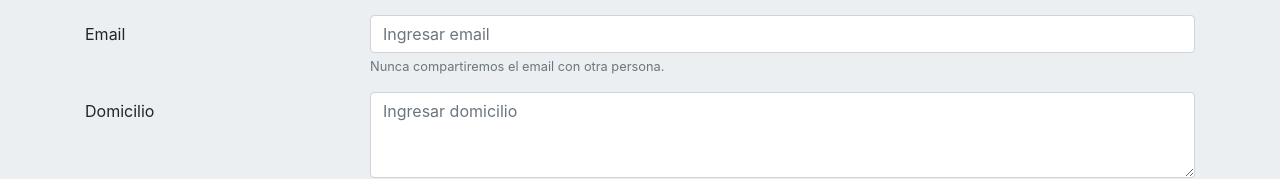
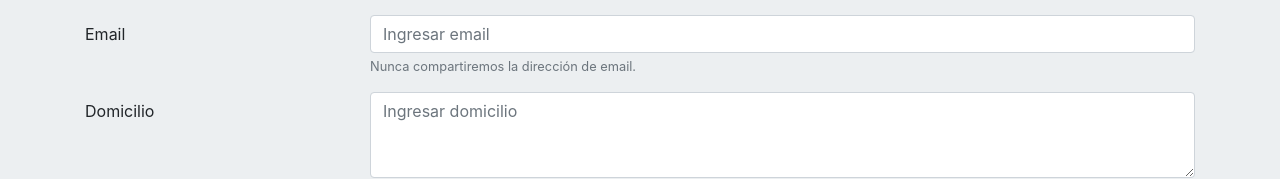
Before and after one commit to omelendrez/donarya, a React (Create React App) app: page /registrarse in a window 1280 px wide. Shown: the part 372-551 px from the top of the page. Built offline with nearby package versions, Linux system fonts and the light colour scheme.

Commit message:
Fix email privacy message

```diff
--- a/src/components/Register.jsx
+++ b/src/components/Register.jsx
@@ -110,7 +110,7 @@ const Register = () => {
               onChange={e => handleChange(e)}
               value={email}
               required />
-            <small id="emailHelp" className="form-text text-muted">Nunca compartiremos el email con otra persona.</small>
+            <small id="emailHelp" className="form-text text-muted">Nunca compartiremos la dirección de email.</small>
           </div>
         </div>
         <div className="form-group row">
@@ -156,7 +156,7 @@ const Register = () => {
         </div>
         <div className="mb-5">
           {error && <div className="alert alert-danger" role="alert">
-            Las contraseñas no coinciden. Vuelga a ingresarlas.
+            Las contraseñas no coinciden. Vuelva a ingresarlas.
         </div>}
           {!error && <button type="submit" className="btn btn-lg btn-success float-right">Registrarse</button>}
         </div>
```
